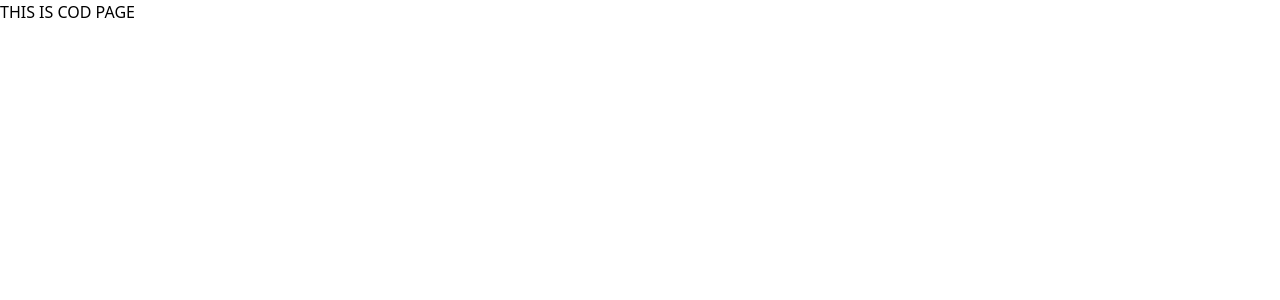
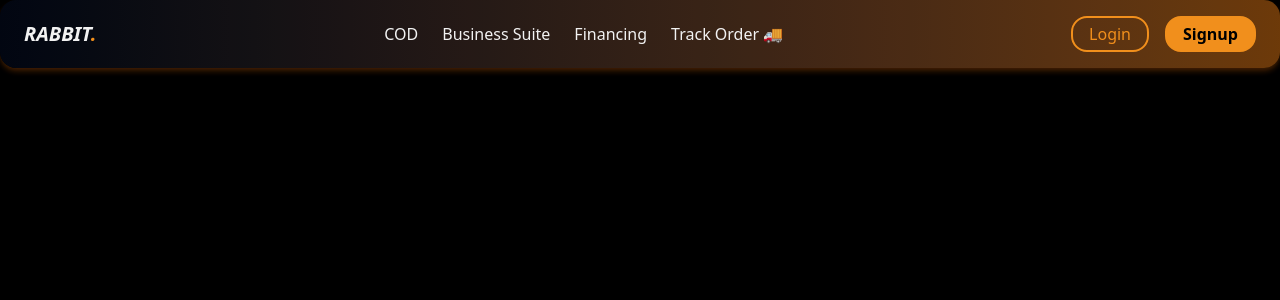
Before and after one commit to UsmanDevelop/CT-Project, a React (Vite) app: page /cod in a window 1280 px wide. Shown: the top 300 px of the page. Built offline with nearby package versions, Linux system fonts and the light colour scheme.

Commit message:
added navbar

```diff
--- a/src/Components/ManageEverything.jsx
+++ b/src/Components/ManageEverything.jsx
@@ -35,10 +35,8 @@ function ManageEverything() {
         {cards.map((card, index) => (
           <div
             key={index}
-            className={`absolute bg-[#241c0f] shadow-lg p-4 rounded-lg w-66 md:w-64 lg:w-92 flex items-center gap-3 ${card.position} transition-all`}
+            className={`relative bg-[#241c0f] shadow-lg p-4 rounded-lg w-66 md:w-64 lg:w-92 flex items-center ${card.position} transition-all`}
           >
-
-            {/* Icon Placeholder (Replace with actual icons/images if needed) */}
             <img src={card.icon} alt={card.title} className="h-66 w-66 m-[-90px]" />
             <div>
               <h3 className="font-bold text-white text-sm md:text-lg">{card.title}</h3>
--- a/src/Pages/COD.jsx
+++ b/src/Pages/COD.jsx
@@ -1,10 +1,14 @@
 import React from 'react'
+import NavBar from './../Components/NavBar'
 
 function COD() {
   return (
-    <div>
-      THIS IS COD PAGE
+    <>
+    <div className='bg-black h-screen'>
+
+      <NavBar/>
     </div>
+    </>
   )
 }
 
```
